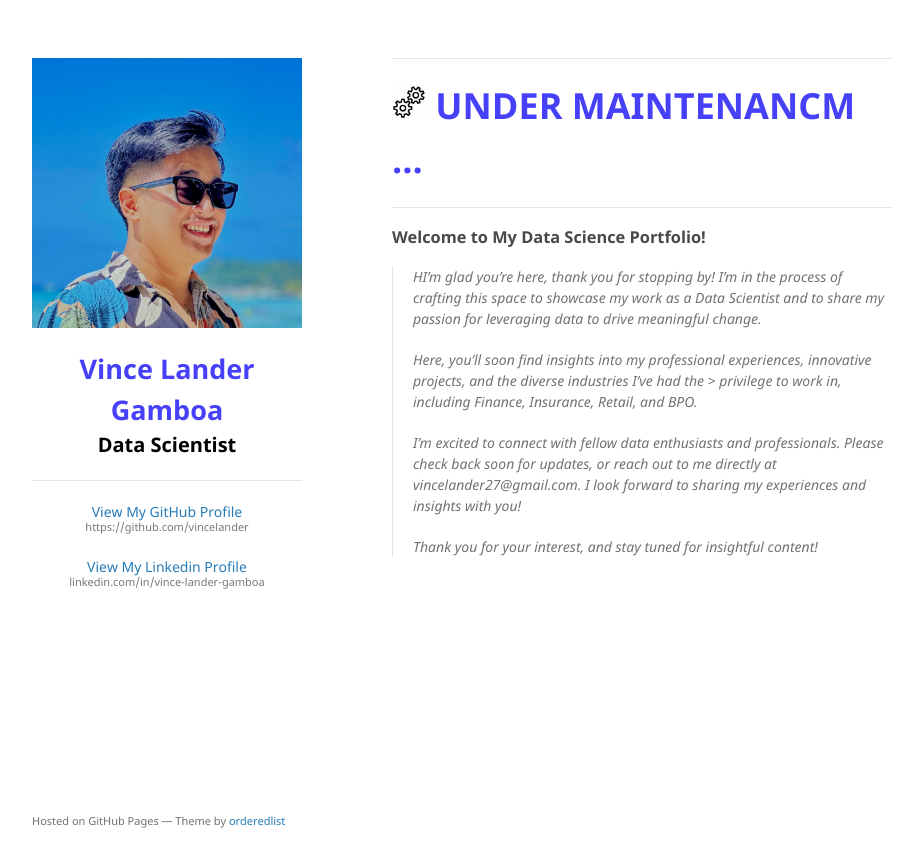
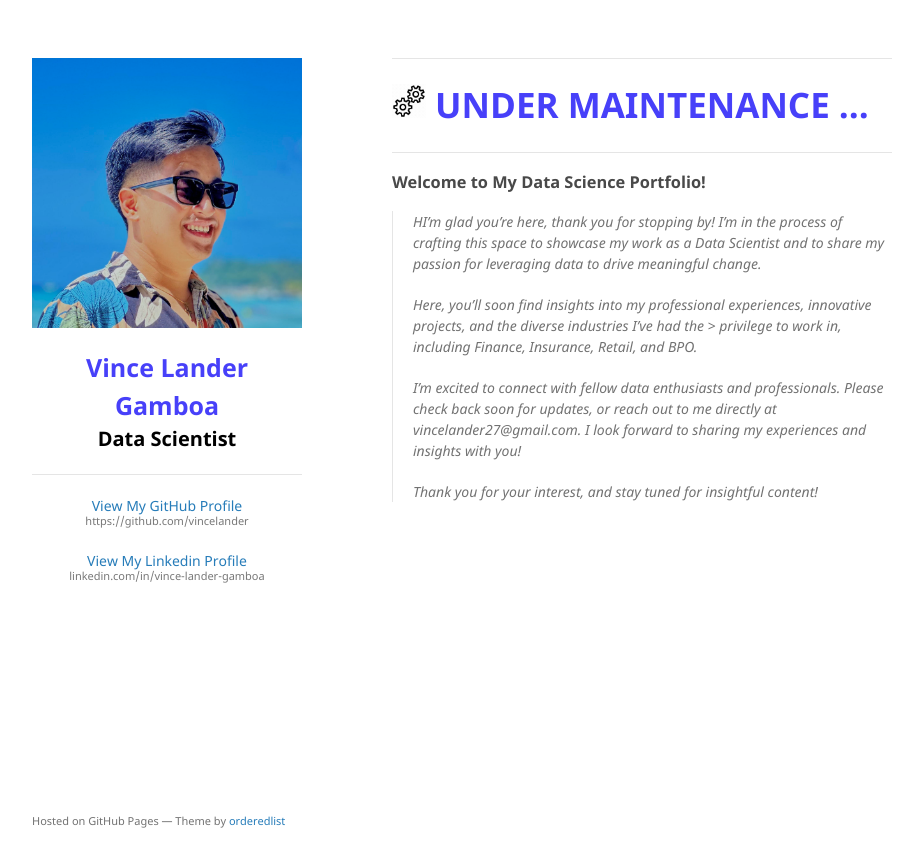
Before and after one commit to vincelander/vincelander.github.io, a Jekyll site: the page built from index.md, in a window 1280 px wide. Shown: the top 867 px of the page, without its empty margins (178-1101 px from the left). Built offline with Jekyll 4.4.1, drawn with Linux system fonts in a browser that asks for light colours.

Commit message:
update view and details

```diff
--- a/_layouts/default.html
+++ b/_layouts/default.html
@@ -90,7 +90,7 @@
         {% endif %}
         <br>
         <p style="text-align:center;">
-          <b style="font-size: 27px;; color: #4740F9">
+          <b style="font-size: 25px;; color: #4740F9">
             Vince Lander Gamboa
           </b>
           <br>
@@ -125,9 +125,9 @@
       </header>
       <section>
         <hr>
-        <p style="font-size: 36px; color: #4740F9">
+        <p style="font-size: 35px; color: #4740F9">
           <img src="/assets/img/gear-logo.gif" alt="Logo" style="width: 34px; height: auto;">
-          <b>UNDER MAINTENANCM ...</b>
+          <b>UNDER MAINTENANCE ...</b>
         </p>
         <hr>
 
```
